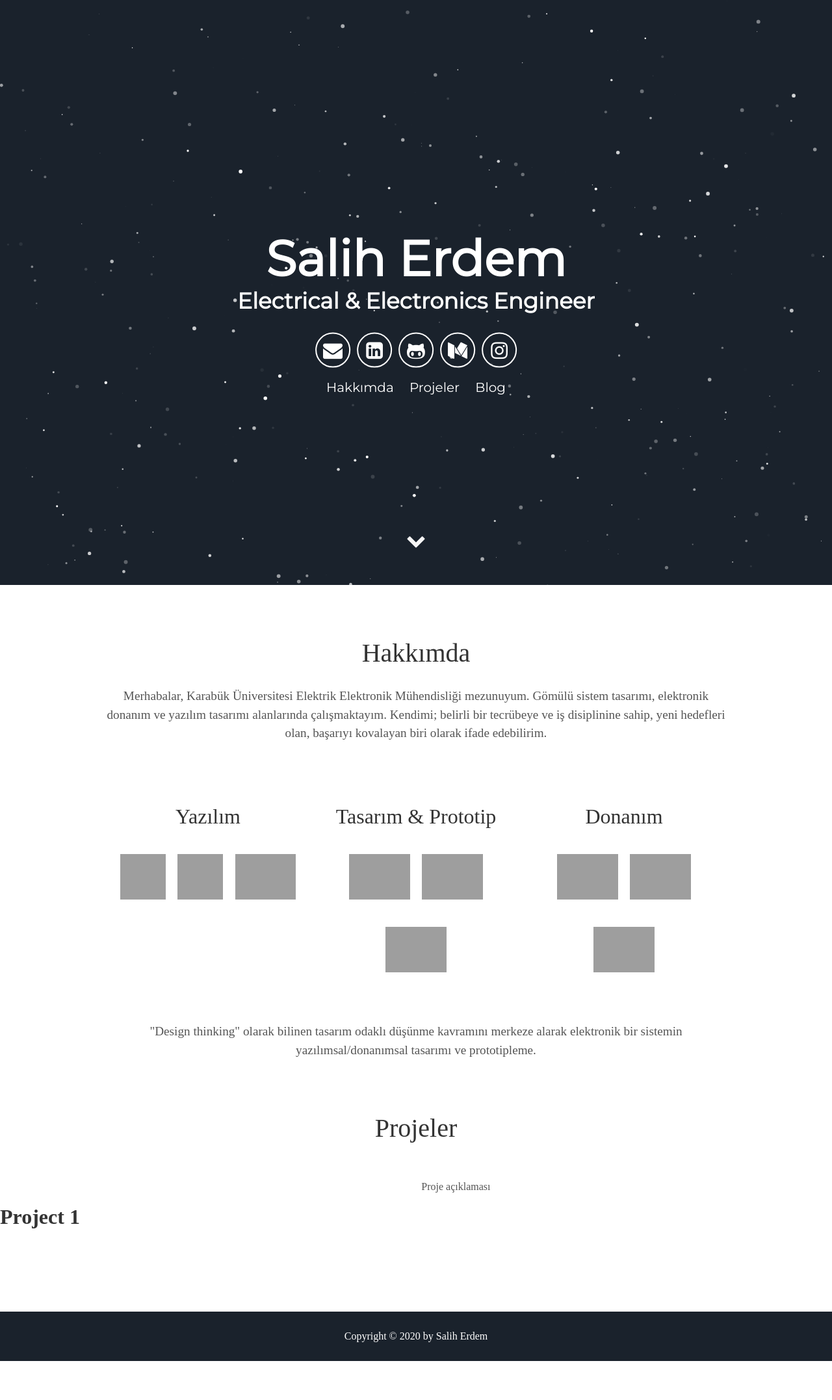
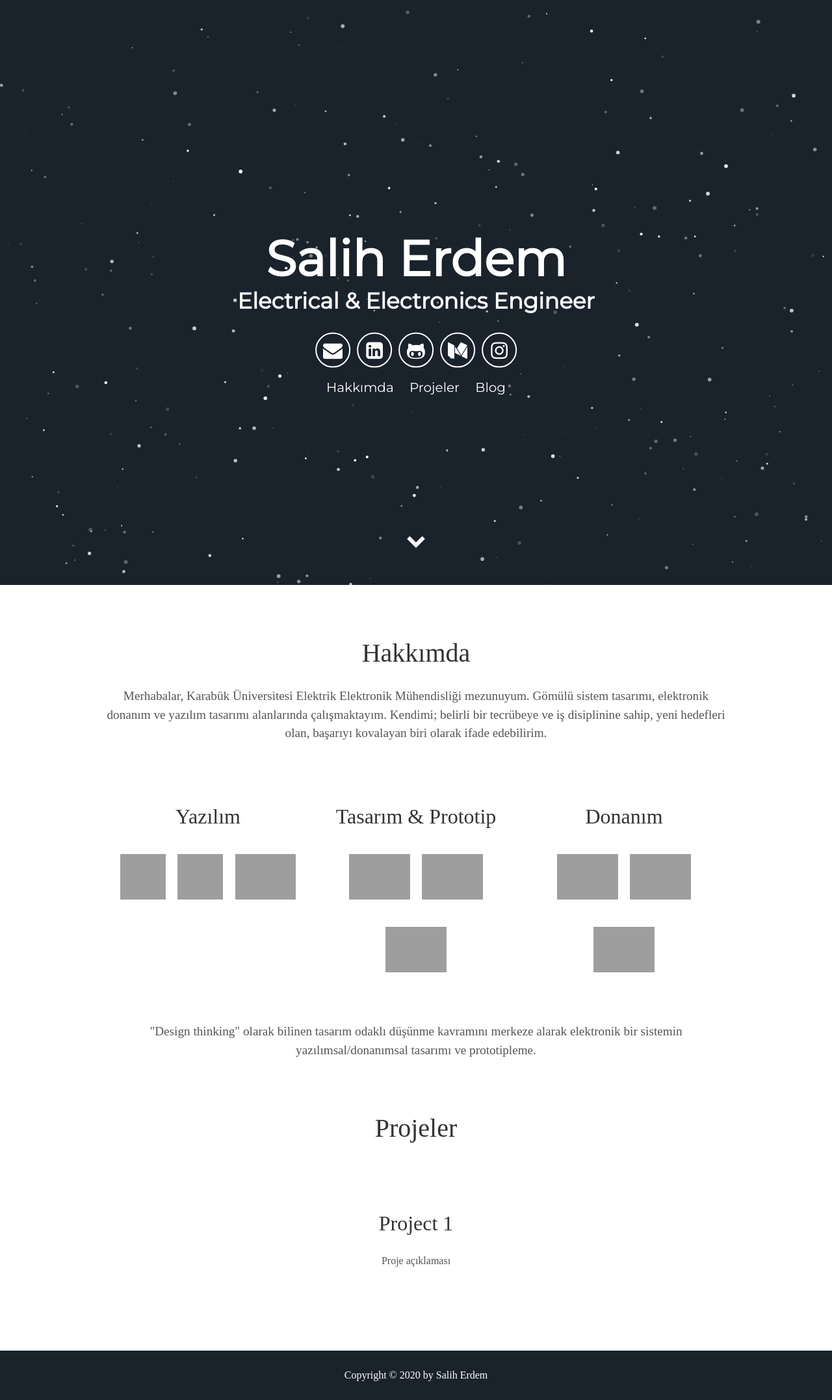
Before and after one commit to erdmsalih/erdmsalih.github.io, a Jekyll site: the page built from index.html, in a window 1280 px wide. Shown: the whole page at 65% size. Built offline with Jekyll 4.4.1, drawn with Linux system fonts in a browser that asks for light colours; some web fonts are replaced; before the commit the page ends 2094 px from its top, so only the background shows below that; grey boxes are pictures that could not be loaded.

Commit message:
Update projects.html

```diff
--- a/_includes/projects.html
+++ b/_includes/projects.html
@@ -2,10 +2,9 @@
   <h1>Projeler</h1>
 </div>
 <div class="user">
+   <div class="tech">
       <h2>Project 1</h2>
- <div class="tech">
       <p>Proje açıklaması
           </p>
-
     </div>
 </div>
```
